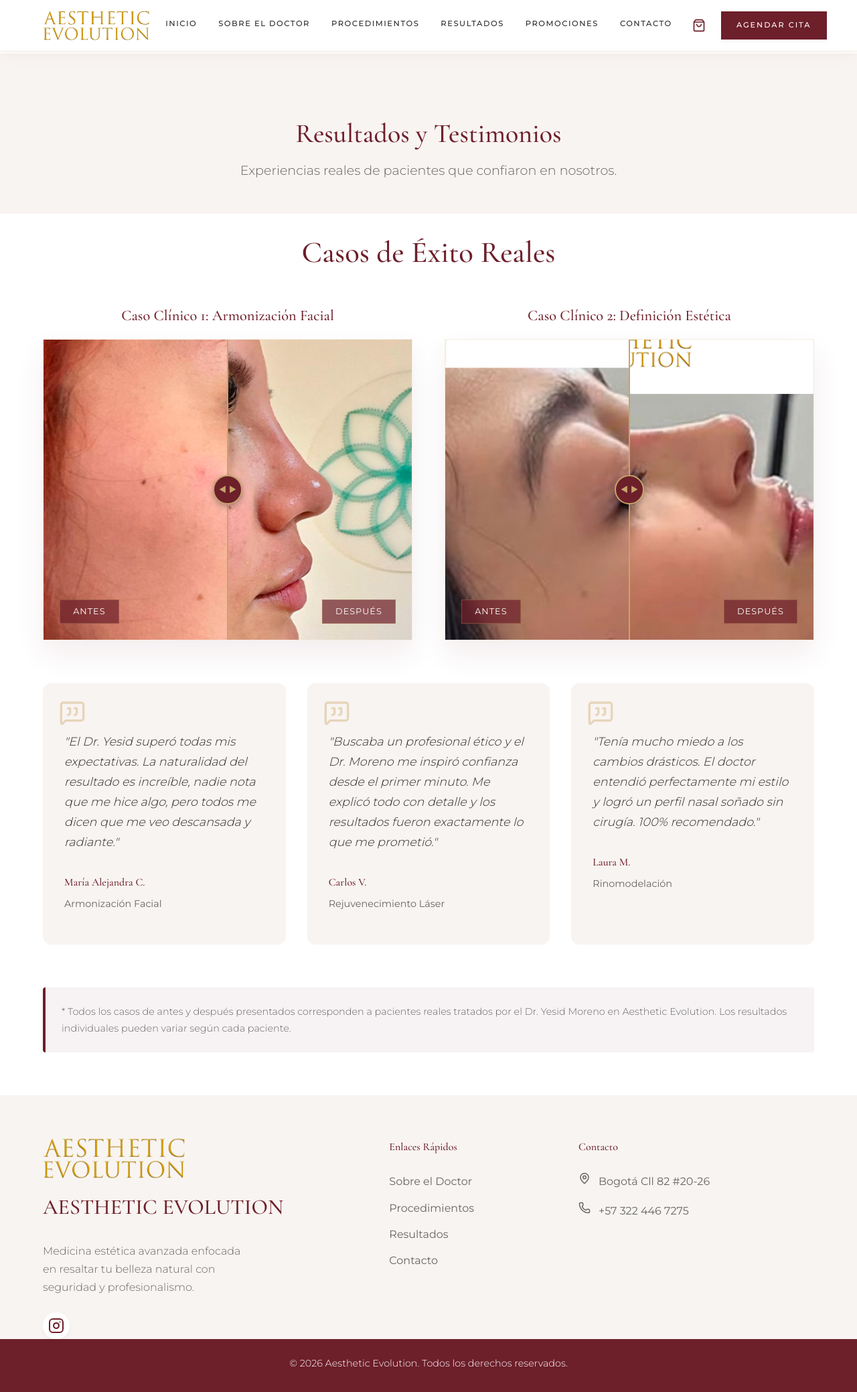
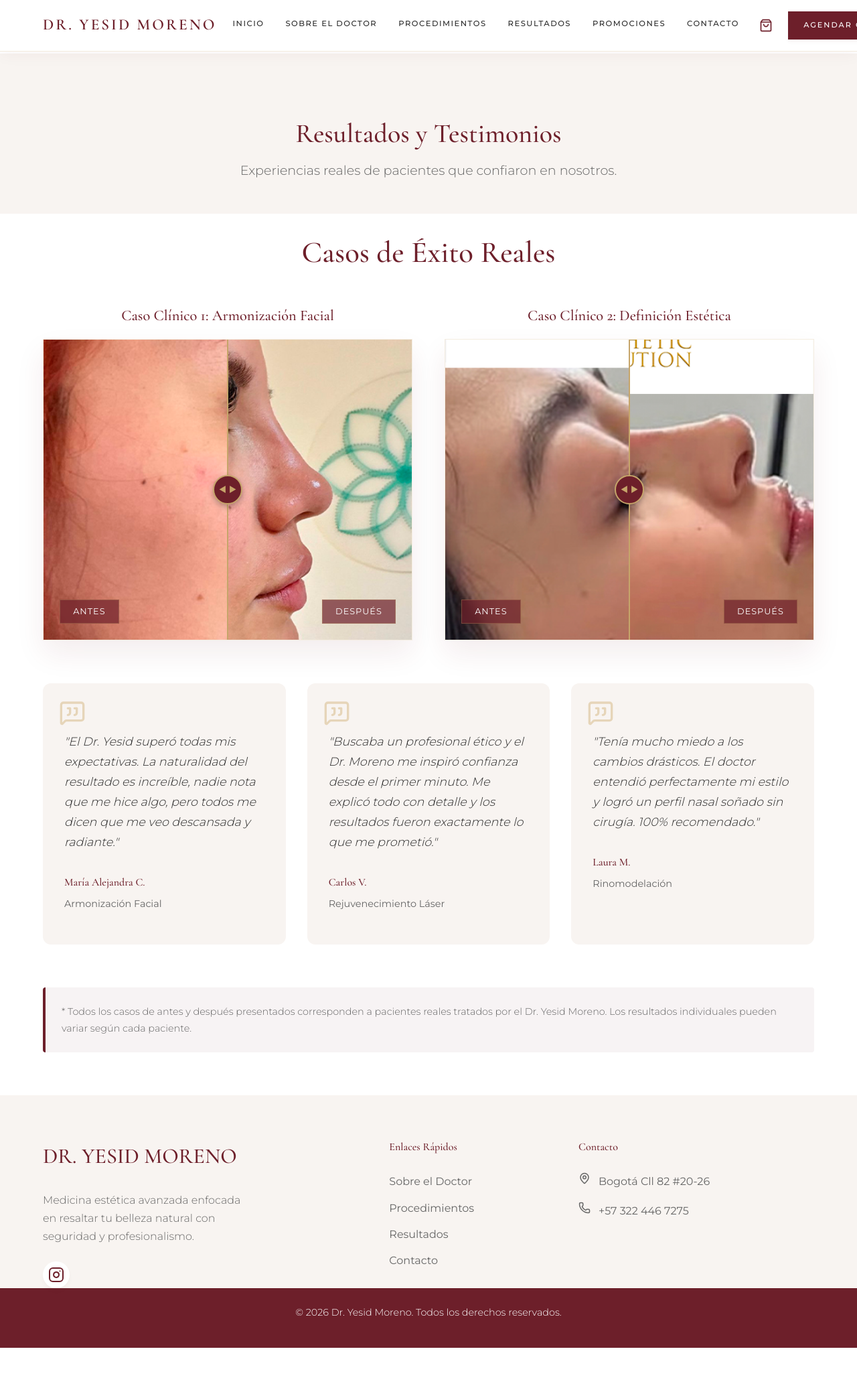
Before and after one commit to Elmala02/Dryesid, a React (Vite) app: page /resultados in a window 1280 px wide. Shown: the top 2078 px of the page at 67% size. After the commit the page ends 2012 px from the top, so only its background shows below. Built offline with nearby package versions, Linux system fonts and the light colour scheme.

Commit message:
feat: remove Aesthetic Evolution logo/brand name in favor of Dr. Yesid Moreno, and keep only one well-positioned doctor photo in hero slider

```diff
--- a/src/components/Footer.jsx
+++ b/src/components/Footer.jsx
@@ -7,10 +7,7 @@ const Footer = () => {
     <footer className="footer">
       <div className="container footer-container">
         <div className="footer-brand">
-          <div className="footer-logo-container">
-            <img src="/images/logo.png" alt="Aesthetic Evolution Logo" className="footer-logo" style={{ height: '60px', marginBottom: '1rem' }} />
-          </div>
-          <h3>AESTHETIC EVOLUTION</h3>
+          <h3>DR. YESID MORENO</h3>
           <p>Medicina estética avanzada enfocada en resaltar tu belleza natural con seguridad y profesionalismo.</p>
           <div className="social-links">
             <a href="https://www.instagram.com/aesthetic_evolution_bogota/" target="_blank" rel="noopener noreferrer" aria-label="Instagram">
@@ -42,7 +39,7 @@ const Footer = () => {
         </div>
       </div>
       <div className="footer-bottom">
-        <p>&copy; {new Date().getFullYear()} Aesthetic Evolution. Todos los derechos reservados.</p>
+        <p>&copy; {new Date().getFullYear()} Dr. Yesid Moreno. Todos los derechos reservados.</p>
       </div>
     </footer>
   );
--- a/src/components/Navbar.jsx
+++ b/src/components/Navbar.jsx
@@ -31,7 +31,7 @@ const Navbar = () => {
 
           {/* LOGO — izquierda */}
           <Link to="/" className="navbar-logo" onClick={() => setIsOpen(false)}>
-            <img src="/images/logo.png" alt="Aesthetic Evolution" className="nav-logo-img" style={{ height: '45px', objectFit: 'contain' }} />
+            DR. YESID MORENO
           </Link>
 
           {/* LINKS — centro (desktop) */}
--- a/src/pages/Home.jsx
+++ b/src/pages/Home.jsx
@@ -6,11 +6,11 @@ import './Home.css';
 
 const slides = [
   {
-    image: '/images/doctor/_MG_0757.jpg',
+    image: '/images/doctor/_MG_0750.jpg',
     subtitle: 'Medicina Estética de Lujo',
     title: 'Descubre tu mejor versión',
     body: 'Tratamientos estéticos avanzados que realzan tu belleza natural con precisión médica y elegancia sin igual.',
-    position: 'center 20%',
+    position: 'center 15%',
   },
   {
     image: 'https://images.unsplash.com/photo-1584820927498-cfe5211fd8bf?q=80&w=1974&auto=format&fit=crop',
@@ -20,11 +20,11 @@ const slides = [
     position: 'center',
   },
   {
-    image: '/images/doctor/_MG_0752.jpg',
+    image: 'https://images.unsplash.com/photo-1570172619644-dfd03ed5d881?q=80&w=2070&auto=format&fit=crop',
     subtitle: 'Ciencia & Arte',
     title: 'Resultados que inspiran confianza',
     body: 'Tecnología de vanguardia combinada con el arte de la medicina estética de alto nivel.',
-    position: 'center 15%',
+    position: 'center',
   },
 ];
 
--- a/src/pages/Testimonials.jsx
+++ b/src/pages/Testimonials.jsx
@@ -71,7 +71,7 @@ const Testimonials = () => {
 
         <div className="disclaimer-banner">
           <p>
-            * Todos los casos de antes y después presentados corresponden a pacientes reales tratados por el Dr. Yesid Moreno en Aesthetic Evolution. Los resultados individuales pueden variar según cada paciente.
+            * Todos los casos de antes y después presentados corresponden a pacientes reales tratados por el Dr. Yesid Moreno. Los resultados individuales pueden variar según cada paciente.
           </p>
         </div>
       </section>
```
